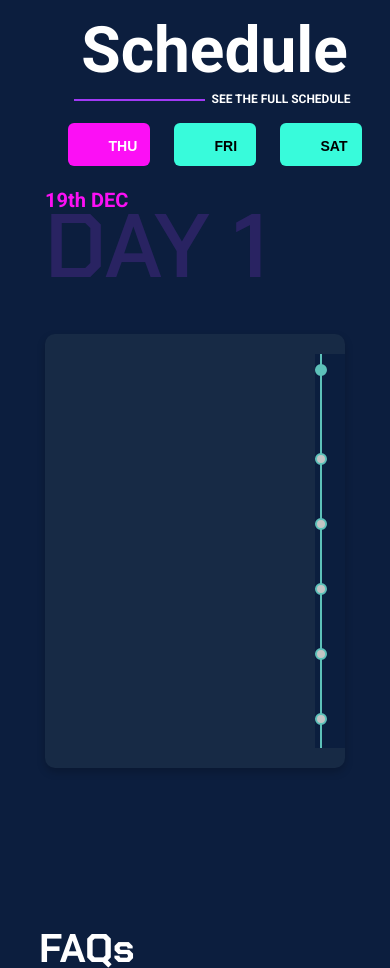
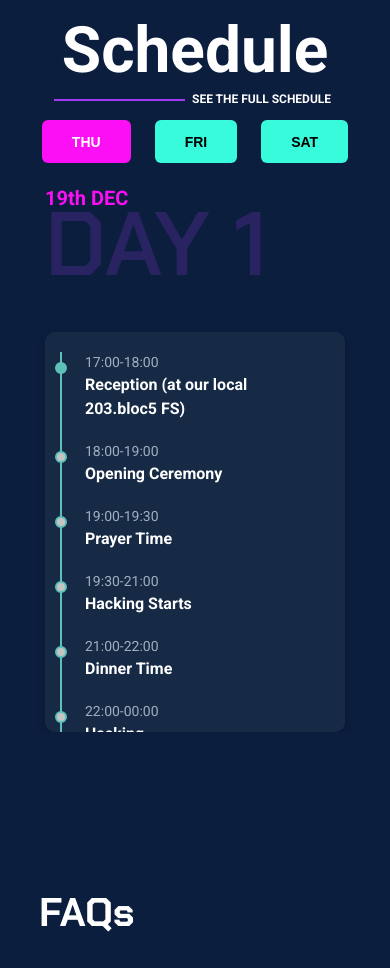
Before and after one commit to DevUp-Umbb-Club/Smart-City-website-front, a React (Vite) app: page / in a window 390 px wide. Shown: the part 6060-7028 px from the top of the page. Built offline with nearby package versions, Linux system fonts and the light colour scheme; no server answers.

Commit message:
schedule done

```diff
--- a/src/components/Schedule/Schedule.css
+++ b/src/components/Schedule/Schedule.css
@@ -2,6 +2,7 @@
   width: 100%;
   display: flex;
   flex-direction: column;
+  overflow-x: hidden;
 }
 .card {
   background-color: #172a45;
@@ -203,42 +204,53 @@
     display: flex;
     flex-direction: column;
     align-items: flex-start;
+    margin-left: -100%;
+    width: 100%;
   }
   .card {
-    background-color: #172a45;
     border-radius: 10px;
     padding: 20px;
     max-width: 300px;
     color: white;
     text-align: left;
     width: 100%;
-    height: auto;
-    overflow-y: auto;
+    height: 400px;
+  overflow-y: auto;
+  overflow-x: hidden;
+  }
+  .firstside{
+    margin-left: 0;
+
+  }
+  .timeline{
+    background-color: #172a45;
   }
 }
 
 @media (max-width: 400px) {
   .button {
-    width: 10%;
+    width: auto;
+    padding: 10px 30px;
     display: flex;
+    justify-content: center;
+    align-items: center;
     text-align: center;
   }
-  .buttons{
+  .buttons {
+
     display: flex;
     flex-direction: row;
     justify-content: center;
     align-items: center;
-    text-align: center;
     margin: auto;
     margin-top: 4%;
+    width: 50%;
   }
-  .total{
+  .total {
     display: flex;
     flex-direction: column;
     align-items: center;
-    text-align: center;
     justify-content: center;
     margin: auto;
   }
-
 }
```
